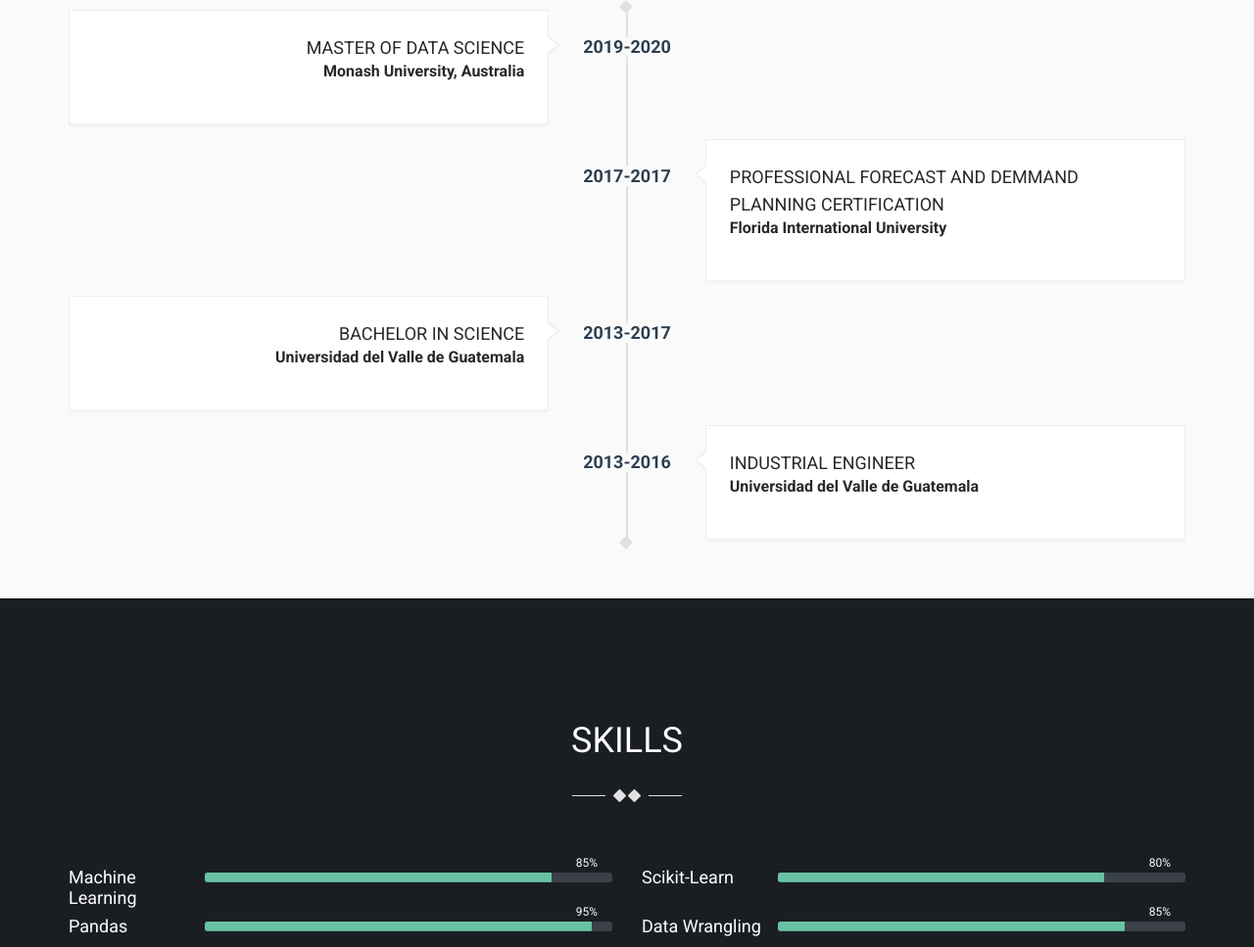
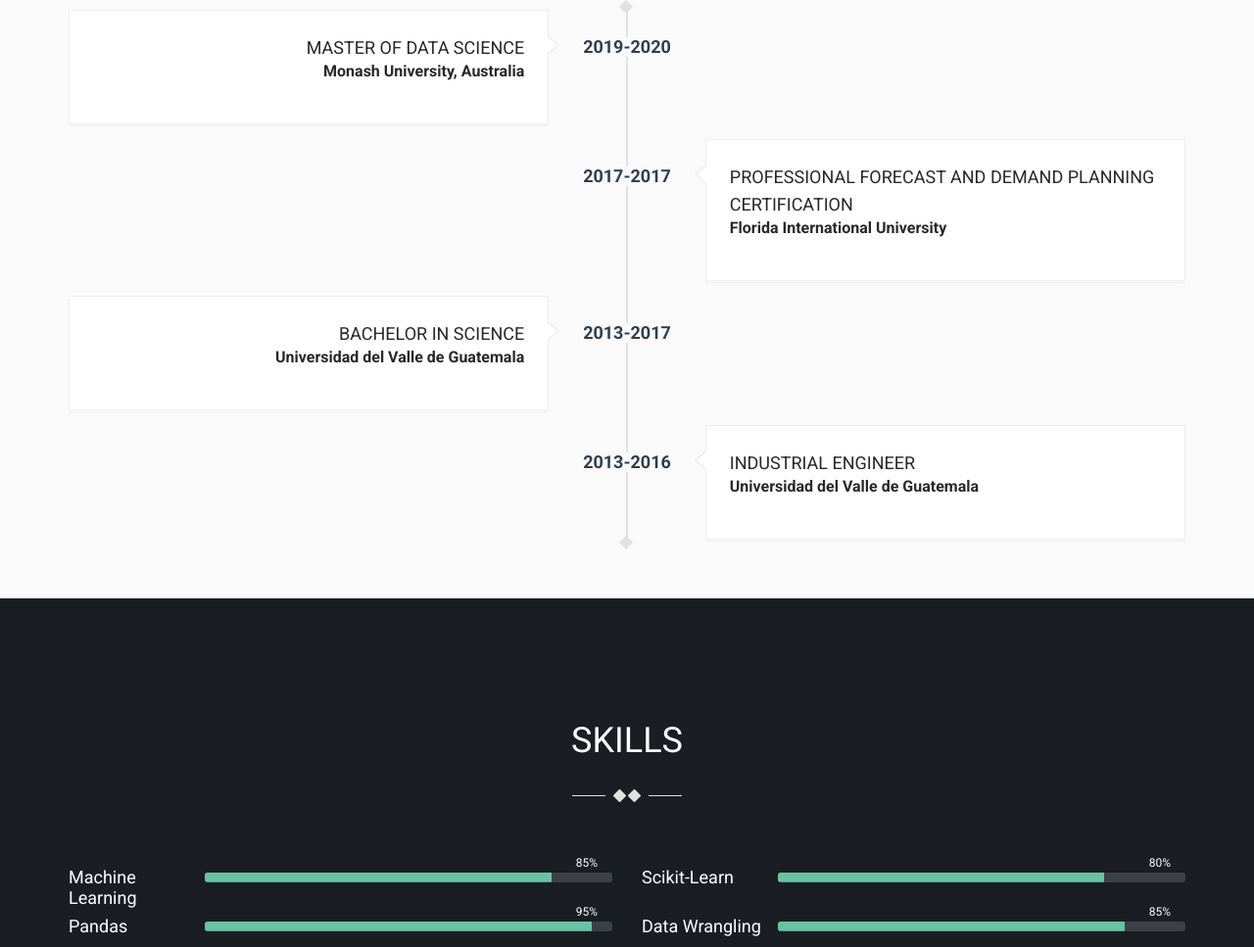
Before and after one commit to sebasgg28/Sebastian-Guerra-s-Website, a plain HTML site: page index.html in a window 1280 px wide. Shown: the part 2104-3071 px from the top of the page at 98% size. Drawn offline with Linux system fonts and the light colour scheme; some packages are replaced by stand-ins of ours; a script that the page names is missing.

Commit message:
Update index.html

```diff
--- a/index.html
+++ b/index.html
@@ -135,8 +135,8 @@
           <div class="short-info wow fadeInUp">
             <!-- <h3>Objective</h3> -->
             <p>Master of Data Science at Monash University and Bachelor of Industrial Engineer and Science at Universidad del Valle de Guatemala. I often get the question, why did I choose to study Data Science, and what exactly is Data Science?
-              <br><br>To answer that question, my work experience relies on multinational companies such as Colgate and CBC (PepsiCo’s bottling company) which on a daily basis it is needed to analyze large datasets in order to make the best decisions. Always had a feeling that it is possible to do more with the data aside from the traditional Excel spreadsheets, this led me to pursue a career in Data Science. I choose Monash University in Australia to study my masters as is an exceptional university which is also in the Group of 8.
-              <br><br>Thought out the career, I explored tools such as Python, SQL, R, Tableau, and Linux shell to explore, analyze and give meaning to data. The career is heavily oriented in Data Wrangling, Data Processing, Data Analysis, Statistical Analysis, and especially important Data Visualization. After finishing my degree, I am confident to say I choose the right path as the possibilities are endless and each day more achievements are done that pushes the limits of what can be done with data. The topic that excites me the most are Machine Learning and Deep Learning. Just to give you a quick glimpse, the picture at the top is a picture of me on one of my many trips through Australia, a Deep Learning technique called Style Transfer was applied to make it look like that. It’s art, just a new and different style of art.
+              <br><br>To answer that question, my work experience relies on multinational companies such as Colgate and CBC (PepsiCo’s bottling company) which on a daily basis it is needed to analyze large datasets in order to make the best decisions. Always had a feeling that it is possible to do more with the data aside from the traditional Excel spreadsheets, this led me to pursue a career in Data Science. I chose Monash University in Australia to study my masters as is an exceptional university which is also in the Group of 8.
+              <br><br>Thought out the career, I explored tools such as Python, SQL, R, Tableau, and Linux shell to explore, analyze and give meaning to data. The career is heavily oriented in Data Wrangling, Data Processing, Data Analysis, Statistical Analysis, and especially important Data Visualization. After finishing my degree, I am confident to say I chose the right path as the possibilities are endless and each day more achievements are done that pushes the limits of what can be done with data. The topic that excites me the most are Machine Learning and Deep Learning. Just to give you a quick glimpse, the picture at the top is a picture of me on one of my many trips through Australia, a Deep Learning technique called Style Transfer was applied to make it look like that. It’s art, just a new and different style of art.
               <br><br>In my free time, you’ll see me playing baseball or going for a run. Life should be balanced so on weekends you can find me exploring new neighborhoods, restaurants, or anywhere in Australia. Time goes by fast when your busy trying to over plan a journey, so get out there and start doing it.  </p>
           </div>
 
@@ -189,7 +189,7 @@
                 <div class="timeline-panel wow fadeInUp">
                   <div class="timeline-content">
                     <div class="timeline-heading">
-                      <h3>Professional Forecast and Demmand Planning Certification</h3>
+                      <h3>Professional Forecast and Demand Planning Certification</h3>
                       <span>Florida International University</span>
                     </div><!-- /timeline-heading -->
                     <div class="timeline-body">
```
